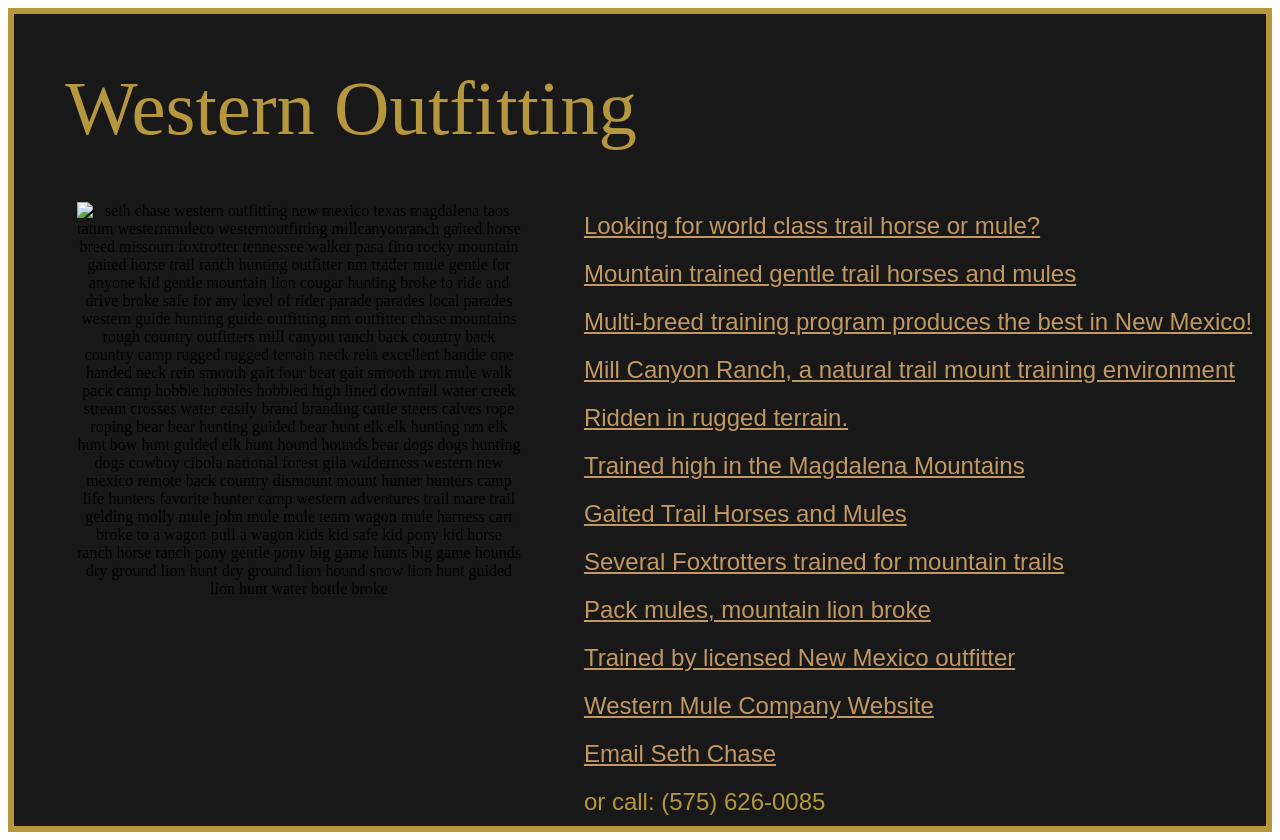
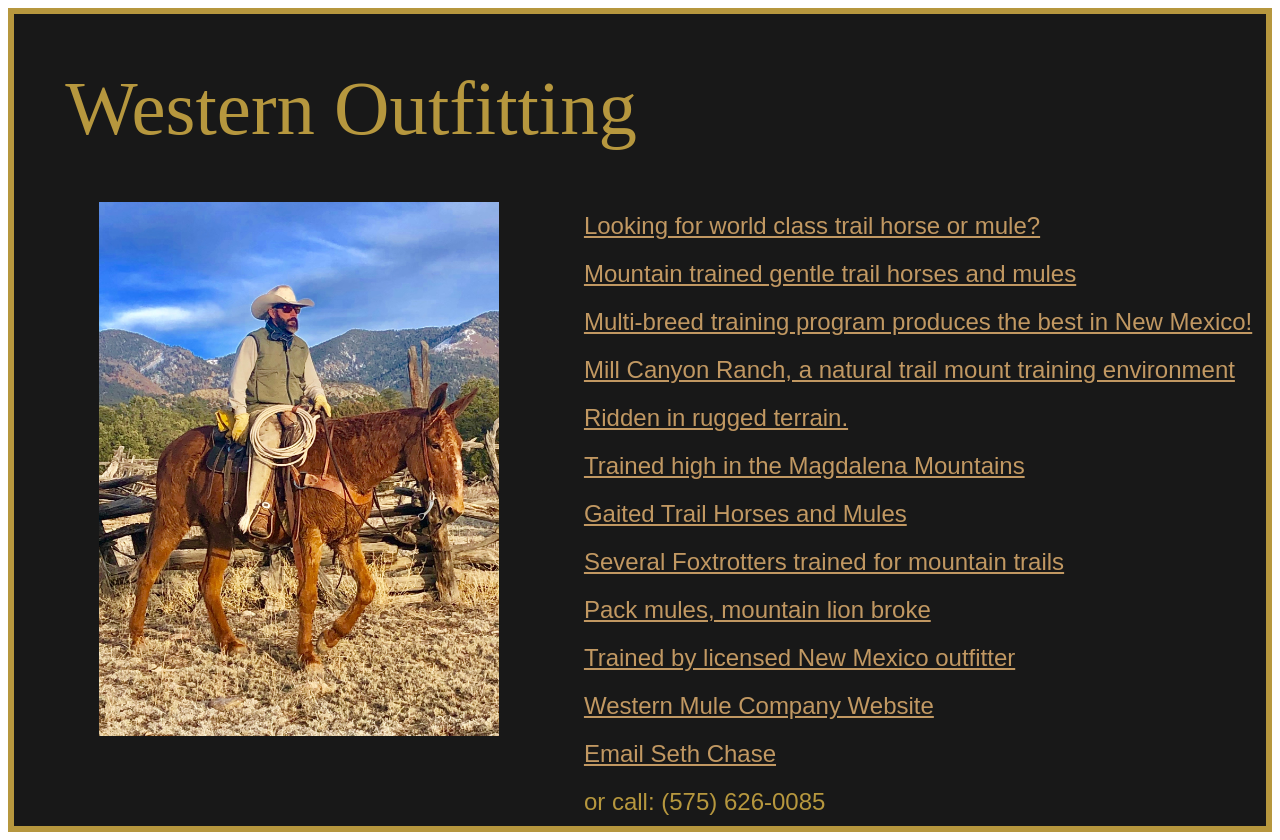
Before and after one commit to MillCanyonRanch/new-mexico, a plain HTML site: page index.html in a window 1280 px wide. Drawn offline with nearby package versions, Linux system fonts and the light colour scheme.

Commit message:
Add files via upload

```diff
--- a/index.html
+++ b/index.html
@@ -3,7 +3,7 @@
 
 <head>
   <meta charset="utf-8">
-  <title>Mountain trail gaited horse</title>
+  <title>Mountain trail hunting mule</title>
   <meta name="description" content="Gaited and non-gaited trail horses and mules, trained in rugged mountain environments">
   <meta name="viewport" content="width=device-width, initial-scale=1">
   <link rel="stylesheet" href="main.css">
@@ -19,9 +19,9 @@
           <p>Western Outfitting</p>
     </div>
         <div id="main">
-          <img src="amazing-trail-horse-01.jpg"
-               title="fancy gaited trail horse seth chase western outfitting new mexico"
-               alt="seth chase western outfitting new mexico texas magdalena taos tatum westernmuleco westernoutfitting millcanyonranch gaited horse breed missouri foxtrotter tennessee walker pasa fino rocky mountain gaited horse trail ranch hunting outfitter nm trader mule gentle for anyone kid gentle mountain lion cougar hunting broke to ride and drive broke safe for any level of rider parade parades local parades western guide hunting guide outfitting nm outfitter chase mountains rough country outfitters mill canyon ranch back country back country camp rugged rugged terrain neck rein excellent handle one handed neck rein smooth gait four beat gait smooth trot mule walk pack camp hobble hobbles hobbled high lined downfall water creek stream crosses water easily brand branding cattle steers calves rope roping bear bear hunting guided bear hunt elk elk hunting nm elk hunt bow hunt guided elk hunt hound hounds bear dogs dogs hunting dogs cowboy cibola national forest gila wilderness western new mexico remote back country dismount mount hunter hunters camp life hunters favorite hunter camp western adventures trail mare trail gelding molly mule john mule mule team wagon mule harness cart broke to a wagon pull a wagon kids kid safe kid pony kid horse ranch horse ranch pony gentle pony big game hunts big game hounds dry ground lion hunt dry ground lion hound snow lion hunt guided lion hunt water bottle broke">
+          <img src="mountain-trail-mule.jpg"
+               title="gentle trail and hunting mule with seth chase western outfitting new mexico mill canyon ranch westernmuleco"
+               alt="seth chase western outfitting new mexicotatum taos magdalena gaited horse breed missouri foxtrotter trail ranch hunting outfitter nm trader mule gentle mountain lion broke safe parade western guide outfitting chase mountains rough country">
         </div>
     <div id="footer">
       <div id="contact_info">
```
Also changed, not shown: mountain-trail-mule.JPG (added).
